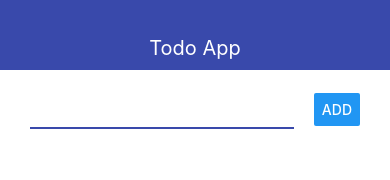
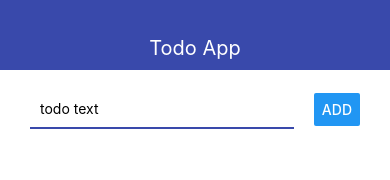
Before and after one commit to OnoprienkoArtem/RN-app-todo, a React Native app: screen / in a window 390 px wide. Shown: the top 180 px of the page. Built offline with nearby package versions, Linux system fonts and the light colour scheme.

Commit message:
check on empty input and add alert massege

```diff
--- a/src/AddTodo.js
+++ b/src/AddTodo.js
@@ -1,15 +1,28 @@
-import React from 'react';
-import { StyleSheet, View, TextInput, Button } from 'react-native';
+import React, { useState } from 'react';
+import { StyleSheet, View, TextInput, Button, Alert } from 'react-native';
 
-export const AddTodo = ({onSubmit}) => {
+export const AddTodo = ({ onSubmit }) => {
+    const [value, setValue] = useState('');
+
     const pressHandler = () => {
-        onSubmit('wrefew');
+        if (value.trim()) {
+            onSubmit(value);
+            setValue('');
+        } else {
+            Alert.alert('Empty input!');
+        }
+
     }
 
     return (
         <View style={styles.block}>
-            <TextInput style={styles.input} />
-            <Button style={styles.button} title="Add" onPress={pressHandler} />
+            <TextInput
+                style={styles.input}
+                onChangeText={text => setValue(text)}
+                value={value}
+                placeholder='todo text'
+            />
+            <Button title='Add' onPress={pressHandler} />
         </View>
     );
 }
@@ -27,8 +40,5 @@ const styles = StyleSheet.create({
         borderStyle: 'solid',
         borderBottomWidth: 2,
         borderBottomColor: '#3949ab'
-    },
-    button: {
-
     }
 });
```
